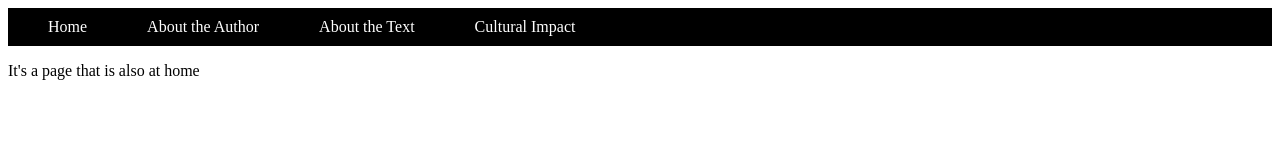
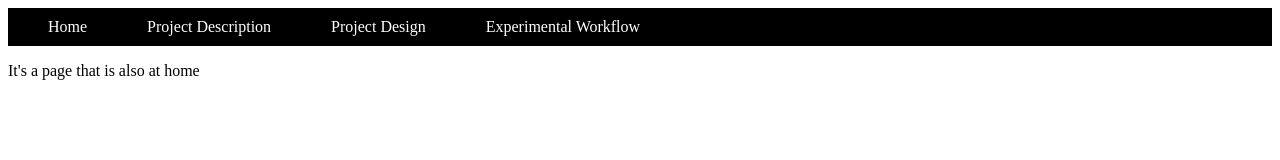
Before and after one commit to al-Anqa/MDSC507-Cellucoat-Wiki, a plain HTML site: page index.html in a window 1280 px wide. Drawn offline with Linux system fonts and the light colour scheme.

Commit message:
edit nav

```diff
--- a/index.html
+++ b/index.html
@@ -31,9 +31,9 @@
 
         <ul>
           <li><a href="./index.html">Home</a></li>
-          <li><a href="./about-the-author.html">About the Author</a></li>
-          <li><a href="./about-the-text.html">About the Text</a></li>
-          <li><a href="./cultural-impact.html">Cultural Impact</a></li>
+          <li><a href="./description.html">Project Description</a></li>
+          <li><a href="./design.html">Project Design</a></li>
+          <li><a href="./Experimental Workflow.html">Experimental Workflow</a></li>
         </ul>
 
 
```
